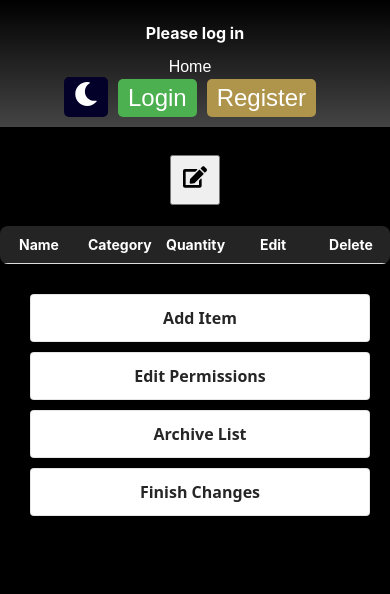
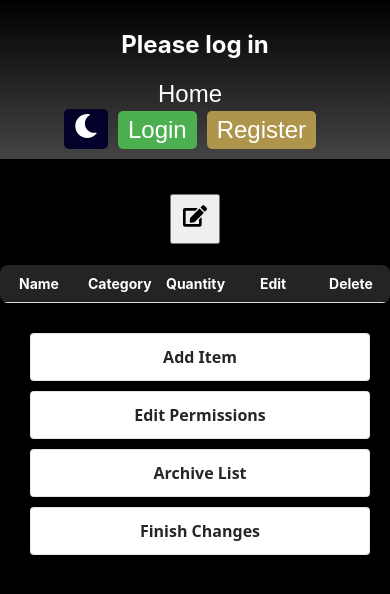
Before and after one commit to Jozefwl/fedi-beim-shopping-list, a React (Create React App) app: page /create/true in a window 390 px wide. Shown: the top 594 px of the page. Built offline with nearby package versions, Linux system fonts and the light colour scheme.

Commit message:
Mobile styles
Fix styles for darkmode mobile to be same for lightmode mobile

```diff
--- a/src/components/ShoppingListViewer.js
+++ b/src/components/ShoppingListViewer.js
@@ -120,7 +120,7 @@ const ListViewer = ({ token }) => {
 
     useEffect(() => {
         setSelectedFilters(userId ? ['mine'] : ['public']);
-    }, [userId]);
+    },[userId]);
 
     const options = [
         { value: 'public', label: 'Public' },
--- a/src/styles/App.css
+++ b/src/styles/App.css
@@ -14,6 +14,6 @@ body {
 
 @media (max-width: 768px) {
 .UnderNavbar {
-  padding-top: 10%
+  padding-top: 20%
 }
 }
--- a/src/styles/EditList.css
+++ b/src/styles/EditList.css
@@ -39,7 +39,8 @@
     vertical-align: baseline;
     width: auto;
     @media (max-width: 768px) {
-        flex-direction: row; /* Stack buttons horizontally on smaller screens */
+        flex-direction: row;
+        margin-top: 10px; /* Stack buttons horizontally on smaller screens */
       }
 }
 
@@ -71,6 +72,7 @@
     width: auto;
     @media (max-width: 768px) {
         flex-direction: row; /* Stack buttons horizontally on smaller screens */
+        margin-top: 10px;
       }
 }
 
@@ -125,14 +127,14 @@
     }
 
     @media (max-width: 768px) {
-        .button-group {
+        .button-group, .table-light .button-group {
         flex-direction: column;
         margin: 20px;
       }
-      .button-default {
+      .button-default, .table-light .button-default {
         margin-top: 10px;
       }
-      th, td {
+      .table-light th, .table-light td, th, td {
         font-size: 14px; /* Smaller font size for mobile */
         overflow: hidden; /* Allow overflow */
         white-space: normal; /* Allow text wrapping */
--- a/src/styles/Navbar.css
+++ b/src/styles/Navbar.css
@@ -159,10 +159,6 @@
 
 @media (max-width: 768px) {
 
-  .page-content {
-    padding-top: 20%;
-  }
-
   .navbar-content {
     flex-direction: column;
     align-items: center;
@@ -170,11 +166,13 @@
 
   .navbar-btn,
   .navbar-home,
-  .navbar-text {
-    font-size: 16px;
+  .navbar-text,
+  .navbar-light .navbar-home {
+    font-size: 24px;
   }
 
-  .navbar {
+  .navbar,
+  .navbar-light {
     height: auto;
     padding: 10px 0;
   }
--- a/src/styles/ShoppingListViewer.css
+++ b/src/styles/ShoppingListViewer.css
@@ -158,11 +158,10 @@ a {
 }
 
 @media (max-width: 1024px) {
-  .list-viewer {
+  .list-viewer,
+  .list-viewer-light {
     margin: 10px 3%; /* Adjusted for mobile view */
   }
-
-
 
   .list-navbar,
   .list-owner,
--- a/src/styles/Table.css
+++ b/src/styles/Table.css
@@ -226,7 +226,9 @@ td {
 
 
   .table-header-button,
-  .table-header-savechanges-button {
+  .table-header-savechanges-button,
+  .table-light .table-header-button,
+  .table-light .table-header-savechanges-button  {
     font-size: 18px;
     width: 80px;
     height: 55px;
@@ -241,12 +243,13 @@ td {
   }
 
 
-  .table-header {
+  .table-header, .table-light .table-header {
     margin-top: 100px;
   }
 
-  .table-header-text {
+  .table-light .table-header-text, .table-header-text-light, .table-header-text {
     font-size: 12px;
+    width: 100px;
   }
 
 }
```
